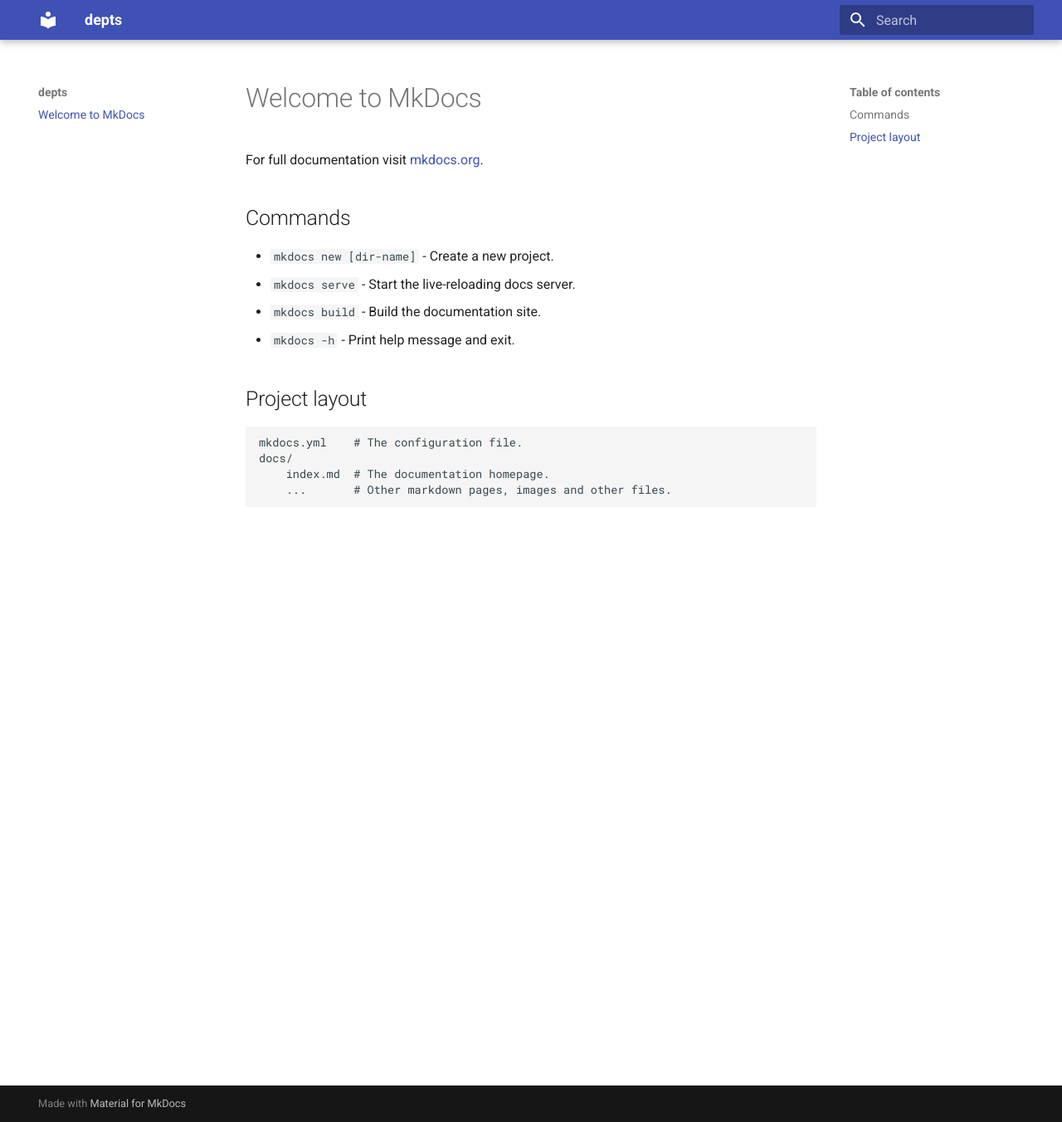
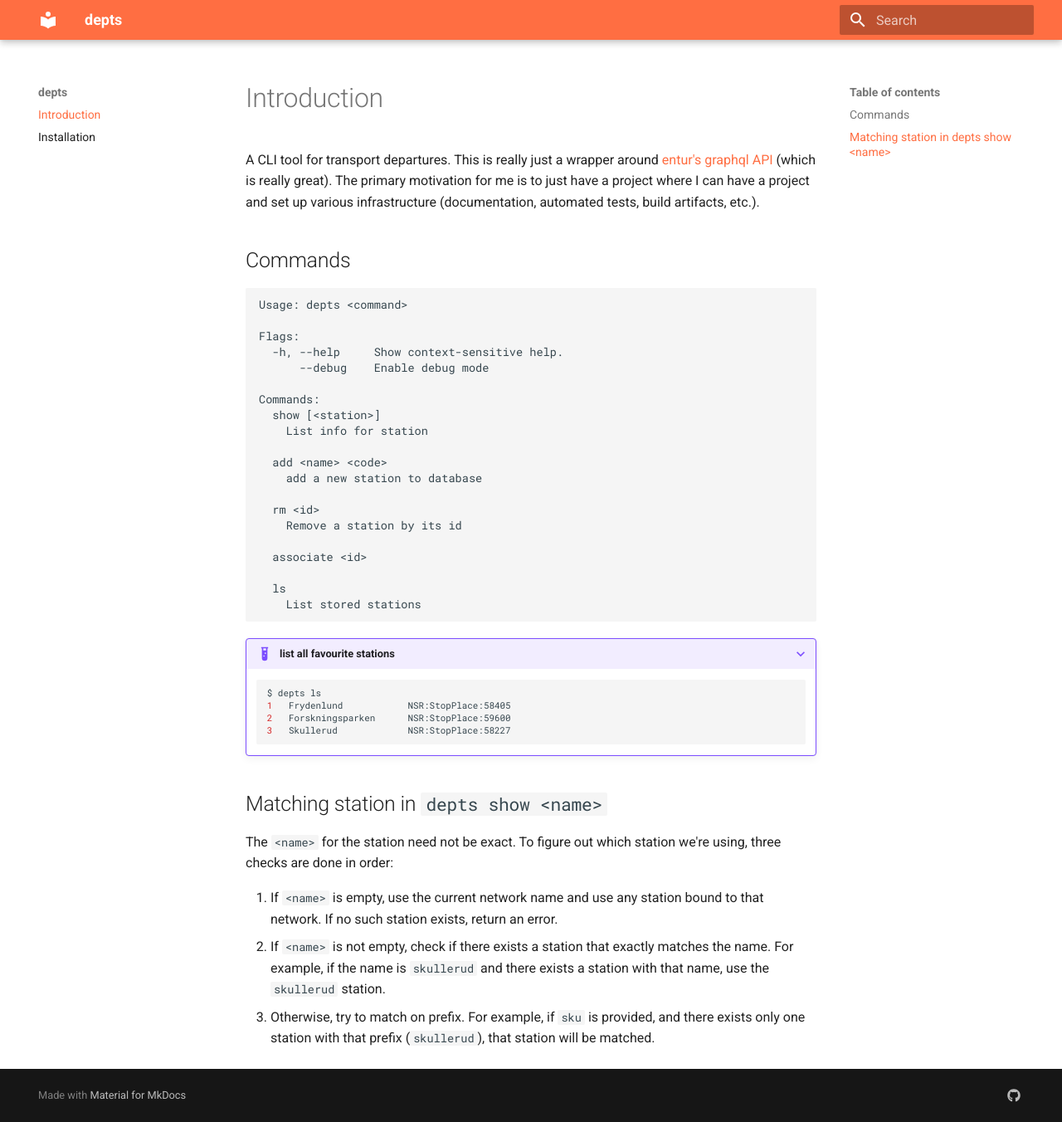
Before and after one commit to kvalv/depts, an MkDocs documentation site: the page built from docs/index.md, in a window 1280 px wide and 1352 px high. Shown: the whole window at 83% size. Built offline with MkDocs 1.6.1 and Material for MkDocs 9.7.7, drawn with Linux system fonts in a browser that asks for light colours.

Commit message:
update documentation

````diff
--- a/docs/index.md
+++ b/docs/index.md
@@ -1,17 +1,47 @@
-# Welcome to MkDocs
+# Introduction
 
-For full documentation visit [mkdocs.org](https://www.mkdocs.org).
+A CLI tool for transport departures. This is really just a wrapper around [entur's graphql API](https://developer.entur.org/pages-journeyplanner-journeyplanner) (which is really great). The primary motivation for me is to just have a project where I can have a project and set up various infrastructure (documentation, automated tests, build artifacts, etc.).
 
 ## Commands
 
-* `mkdocs new [dir-name]` - Create a new project.
-* `mkdocs serve` - Start the live-reloading docs server.
-* `mkdocs build` - Build the documentation site.
-* `mkdocs -h` - Print help message and exit.
 
-## Project layout
+```
+Usage: depts <command>
 
-    mkdocs.yml    # The configuration file.
-    docs/
-        index.md  # The documentation homepage.
-        ...       # Other markdown pages, images and other files.
+Flags:
+  -h, --help     Show context-sensitive help.
+      --debug    Enable debug mode
+
+Commands:
+  show [<station>]
+    List info for station
+
+  add <name> <code>
+    add a new station to database
+
+  rm <id>
+    Remove a station by its id
+
+  associate <id>
+
+  ls
+    List stored stations
+```
+
+
+???+ example "list all favourite stations"
+
+    ```bash
+    $ depts ls
+    1   Frydenlund            NSR:StopPlace:58405
+    2   Forskningsparken      NSR:StopPlace:59600
+    3   Skullerud             NSR:StopPlace:58227
+    ```
+
+## Matching station in `depts show <name>`
+
+The `<name>` for the station need not be exact. To figure out which station we're using, three checks are done in order:
+
+1. If `<name>` is empty, use the current network name and use any station bound to that network. If no such station exists, return an error.
+2. If `<name>` is not empty, check if there exists a station that exactly matches the name. For example, if the name is `skullerud` and there exists a station with that name, use the `skullerud` station.
+3. Otherwise, try to match on prefix. For example, if `sku` is provided, and there exists only one station with that prefix (`skullerud`), that station will be matched.
--- a/mkdocs.yml
+++ b/mkdocs.yml
@@ -4,4 +4,52 @@
 edit_uri: edit/master/docs/
 
 theme:
+  features:
+    - headers.autohide
+  palette:
+    primary: deep orange
+    accent: deep orange
   name: material
+
+markdown_extensions:
+    # Python Markdown
+  - abbr
+  - admonition
+  - attr_list
+  - def_list
+  - footnotes
+  - meta
+  - md_in_html
+  - toc:
+      permalink: true
+
+  # Python Markdown Extensions
+  - pymdownx.arithmatex:
+      generic: true
+  - pymdownx.betterem:
+      smart_enable: all
+  - pymdownx.caret
+  - pymdownx.details
+  - pymdownx.emoji:
+      emoji_index: !!python/name:materialx.emoji.twemoji
+      emoji_generator: !!python/name:materialx.emoji.to_svg
+  - pymdownx.highlight
+  - pymdownx.inlinehilite
+  - pymdownx.keys
+  - pymdownx.mark
+  - pymdownx.smartsymbols
+  - pymdownx.superfences:
+      custom_fences:
+        - name: mermaid
+          class: mermaid
+          format: !!python/name:pymdownx.superfences.fence_code_format
+  - pymdownx.tabbed:
+      alternate_style: true
+  - pymdownx.tasklist:
+      custom_checkbox: true
+  - pymdownx.tilde
+
+extra:
+  social:
+    - icon: fontawesome/brands/github
+      link: https://github.com/kvalv/depts
````
Also changed, not shown: README.md (+2 -37 lines), docs/installation.md (added, +14 -0 lines).
